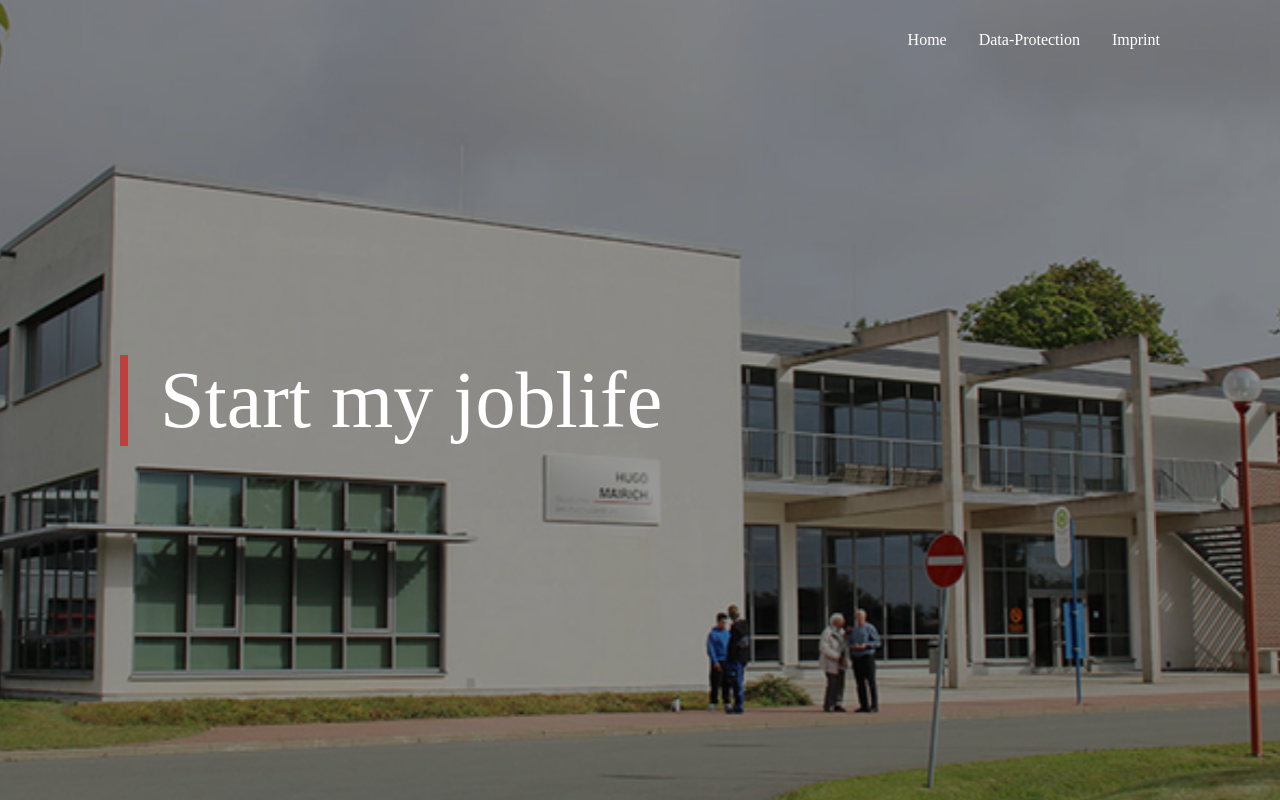
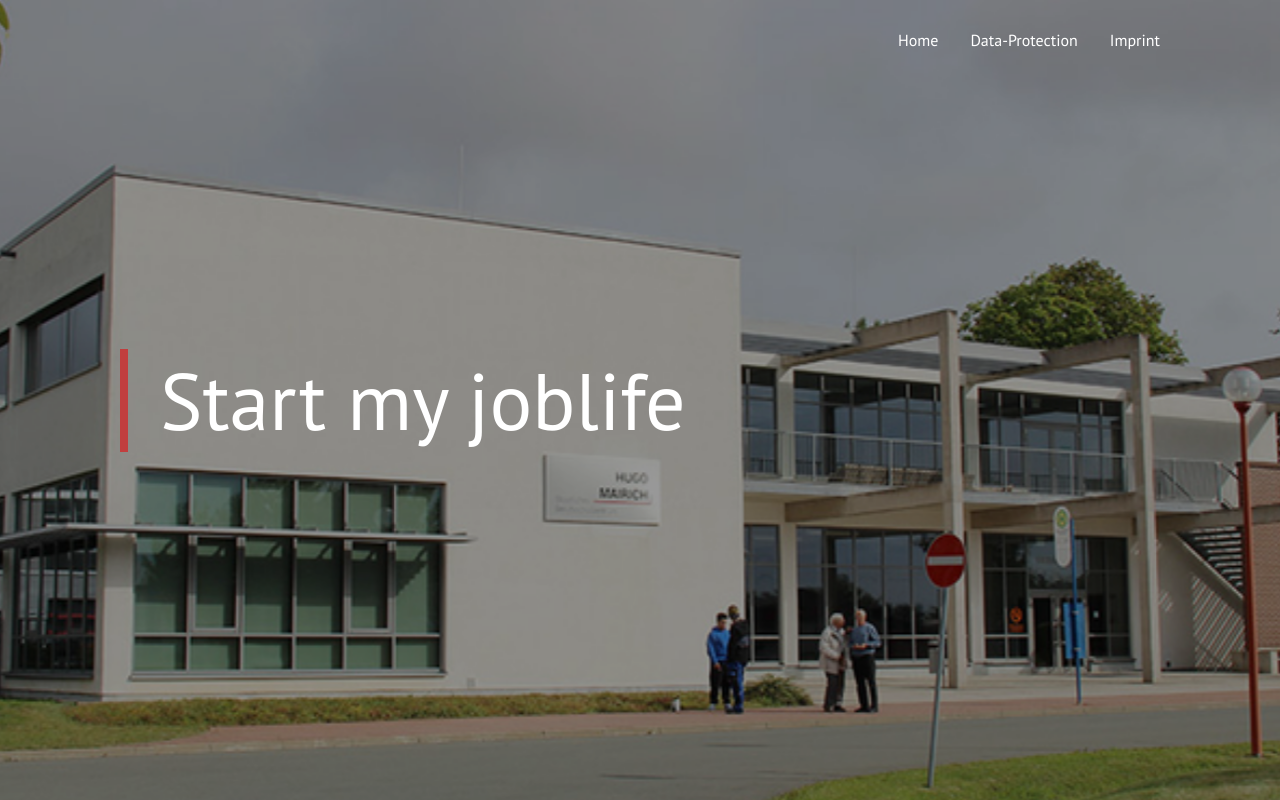
Before and after one commit to JohnTwiiX/johnfieweger.de, an Angular app: page / in a window 1280 px wide. Built offline with nearby package versions, Linux system fonts and the light colour scheme.

Commit message:
added font family

```diff
--- a/src/index.html
+++ b/src/index.html
@@ -4,7 +4,7 @@
 <head>
     <meta charset="utf-8">
     <title>Johnfieweger</title>
-    <!-- <link rel="stylesheet" href="assets/font/PT Sans/fonts.css"> -->
+    <link rel="stylesheet" href="assets/font/PT Sans/fonts/fonts.css">
     <base href="/">
     <meta name="viewport" content="width=device-width, initial-scale=1">
     <link rel="icon" type="image/x-icon" href="favicon.ico">
--- a/src/styles.scss
+++ b/src/styles.scss
@@ -1,4 +1,4 @@
 body {
     margin: 0;
-    // font-family: 'PT Sans';
+    font-family: 'PT Sans';
 }
```
Also changed, not shown: src/assets/font/PT Sans/fonts/fonts.css (renamed from src/assets/font/PT Sans/fonts.css).
